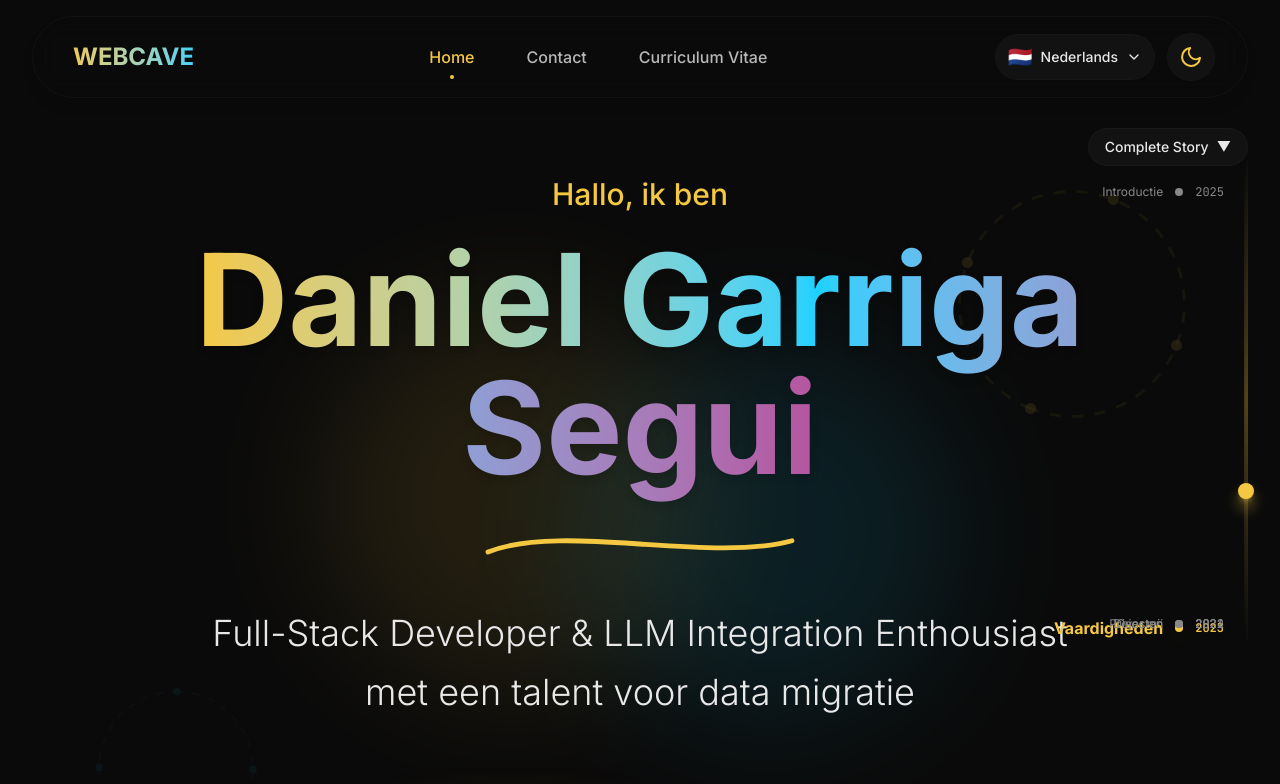
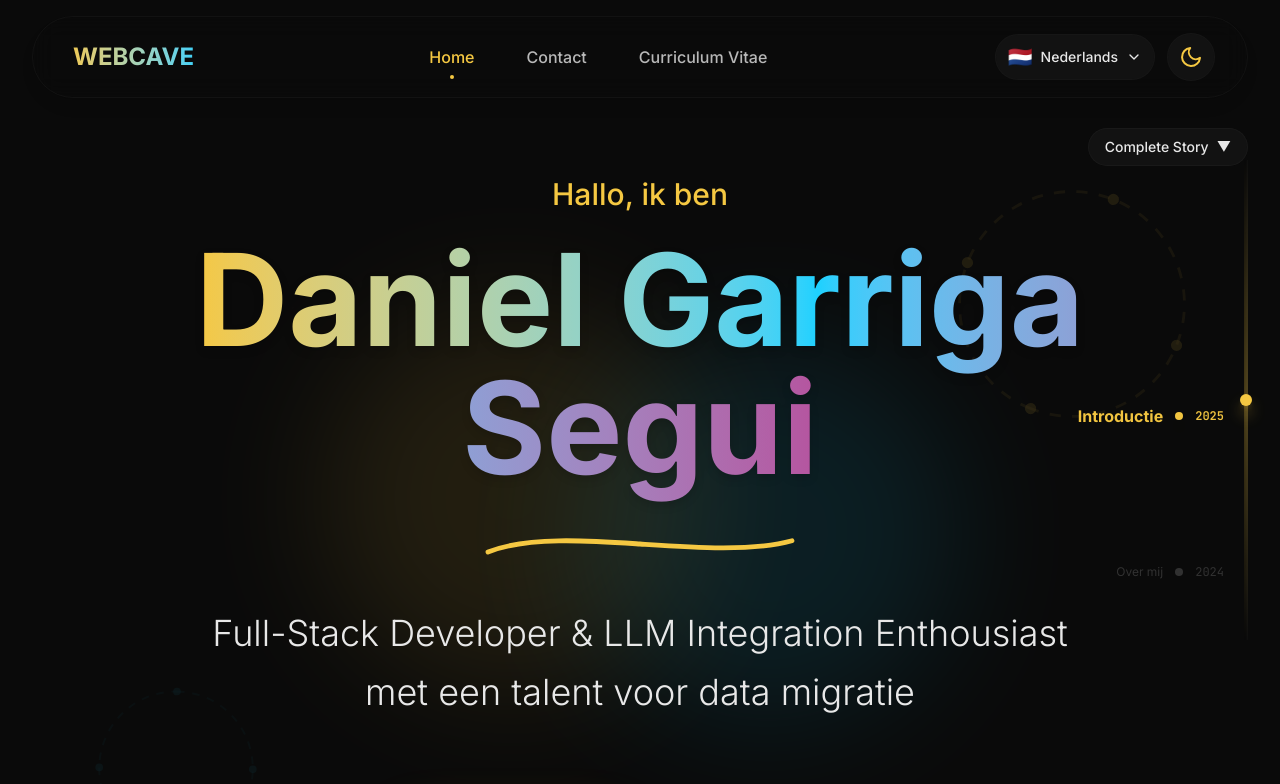
Before and after one commit to DanielGS7/Portfolio, a Next.js app: page /nl in a window 1280 px wide. Shown: the top 784 px of the page. Built offline with nearby package versions, Linux system fonts and the light colour scheme.

Commit message:
feat: redesign timeline with moving phases instead of moving indicator

```diff
--- a/components/ui/timeline-nav.tsx
+++ b/components/ui/timeline-nav.tsx
@@ -1,6 +1,6 @@
 'use client';
 
-import { motion, useScroll, useMotionValue, useSpring } from 'framer-motion';
+import { motion, useScroll, useMotionValue, useSpring, useTransform } from 'framer-motion';
 import { useEffect, useRef, useState } from 'react';
 
 interface TimelineSection {
@@ -17,26 +17,18 @@ interface TimelineNavProps {
 type FilterCategory = 'all' | 'story' | 'education' | 'projects' | 'work';
 
 export function TimelineNav({ sections }: TimelineNavProps) {
-  const [activeSection, setActiveSection] = useState(0);
   const [filter, setFilter] = useState<FilterCategory>('all');
   const [isDropdownOpen, setIsDropdownOpen] = useState(false);
   const timelineRef = useRef<HTMLDivElement>(null);
   const sectionsRef = useRef<HTMLElement[]>([]);
-  const { scrollY } = useScroll();
-
-  // Smooth spring animation for the indicator
-  const indicatorY = useSpring(0, {
-    stiffness: 100,
-    damping: 30,
-    restDelta: 0.001
-  });
+  const [scrollProgress, setScrollProgress] = useState(0);
 
   // Filter sections based on category
   const filteredSections = filter === 'all'
     ? sections
     : sections.filter(s => s.category === filter);
 
-  // Get section elements and calculate positions
+  // Get section elements
   useEffect(() => {
     sectionsRef.current = sections.map(section =>
       document.getElementById(section.id)
@@ -44,83 +36,59 @@ export function TimelineNav({ sections }: TimelineNavProps) {
   }, [sections]);
 
   // Smooth scroll to section
-  const scrollToSection = (sectionId: string, index: number) => {
+  const scrollToSection = (sectionId: string) => {
     const element = document.getElementById(sectionId);
     if (element) {
-      // Calculate the exact position
-      const targetY = element.offsetTop;
-
-      // Use smooth scroll with custom easing
       window.scrollTo({
-        top: targetY,
+        top: element.offsetTop,
         behavior: 'smooth'
       });
-
-      setActiveSection(index);
     }
   };
 
-  // Detect active section and sync indicator position
+  // Track scroll and update phase positions
   useEffect(() => {
     const handleScroll = () => {
-      const scrollPosition = window.scrollY + window.innerHeight / 3;
-      const documentHeight = document.documentElement.scrollHeight - window.innerHeight;
-      const scrollProgress = Math.min(window.scrollY / documentHeight, 1);
+      const scrollY = window.scrollY;
+      const viewportHeight = window.innerHeight;
+      const documentHeight = document.documentElement.scrollHeight;
 
-      // Find active section
-      let newActiveSection = 0;
-      let minDistance = Infinity;
-
-      sectionsRef.current.forEach((element, index) => {
-        if (element) {
-          const rect = element.getBoundingClientRect();
-          const elementCenter = rect.top + rect.height / 2;
-          const viewportCenter = window.innerHeight / 2;
-          const distance = Math.abs(elementCenter - viewportCenter);
-
-          if (distance < minDistance) {
-            minDistance = distance;
-            newActiveSection = index;
-          }
-        }
-      });
-
-      setActiveSection(newActiveSection);
-
-      // Calculate indicator position based on actual scroll progress
-      if (timelineRef.current) {
-        const timelineHeight = timelineRef.current.clientHeight;
-        const newY = scrollProgress * timelineHeight;
-        indicatorY.set(newY);
-      }
+      setScrollProgress(scrollY);
     };
 
     window.addEventListener('scroll', handleScroll, { passive: true });
     handleScroll(); // Initial call
 
     return () => window.removeEventListener('scroll', handleScroll);
-  }, [sections, indicatorY]);
+  }, []);
 
-  // Handle timeline drag
-  const handleDrag = (event: any, info: any) => {
-    if (!timelineRef.current) return;
+  // Calculate position for each phase on the timeline
+  const getPhasePosition = (sectionIndex: number): { y: number; opacity: number } => {
+    if (!timelineRef.current) return { y: 50, opacity: 0 };
 
-    // Get timeline bounds
-    const timelineRect = timelineRef.current.getBoundingClientRect();
-    const timelineHeight = timelineRect.height;
+    const element = sectionsRef.current[sectionIndex];
+    if (!element) return { y: 50, opacity: 0 };
 
-    // Calculate relative Y position within timeline (0 to 1)
-    const relativeY = info.point.y - timelineRect.top;
-    const dragProgress = Math.max(0, Math.min(1, relativeY / timelineHeight));
+    const timelineHeight = timelineRef.current.clientHeight;
+    const viewportHeight = window.innerHeight;
+    const viewportCenter = scrollProgress + viewportHeight / 2;
 
-    // Calculate scroll position
-    const documentHeight = document.documentElement.scrollHeight - window.innerHeight;
-    const targetScroll = dragProgress * documentHeight;
+    // Distance from section center to viewport center
+    const sectionCenter = element.offsetTop + element.offsetHeight / 2;
+    const distanceFromCenter = sectionCenter - viewportCenter;
 
-    window.scrollTo({
-      top: targetScroll,
-      behavior: 'auto' // No smooth during drag
-    });
+    // Map distance to timeline position (center of timeline = 50%)
+    // Normalize by viewport height to get consistent movement
+    const normalizedDistance = distanceFromCenter / viewportHeight;
+    const timelinePosition = 50 + (normalizedDistance * 30); // 30% of timeline per viewport height
+
+    // Calculate opacity based on distance from center (fade at edges)
+    const opacity = Math.max(0, Math.min(1, 1 - Math.abs(timelinePosition - 50) / 50));
+
+    return {
+      y: Math.max(0, Math.min(100, timelinePosition)),
+      opacity
+    };
   };
 
   return (
@@ -183,52 +151,32 @@ export function TimelineNav({ sections }: TimelineNavProps) {
             <div className="absolute inset-0 bg-gradient-to-r from-black/20 via-transparent to-white/10" />
           </div>
 
-          {/* Draggable indicator */}
-          <motion.div
-            drag="y"
-            dragConstraints={timelineRef}
-            dragElastic={0}
-            dragMomentum={false}
-            onDrag={handleDrag}
-            className="absolute left-1/2 -translate-x-1/2 w-4 h-4 rounded-full bg-[rgb(var(--color-primary))] shadow-lg shadow-[rgb(var(--color-primary))] cursor-grab active:cursor-grabbing"
-            style={{
-              top: indicatorY,
-            }}
-            whileHover={{ scale: 1.3 }}
-            whileTap={{ scale: 1.1 }}
-          />
+          {/* Center indicator dot */}
+          <div className="absolute left-1/2 top-1/2 -translate-x-1/2 -translate-y-1/2 w-3 h-3 rounded-full bg-[rgb(var(--color-primary))] shadow-lg shadow-[rgb(var(--color-primary))]" />
 
-          {/* Timeline dates - positioned proportionally */}
+          {/* Timeline phases - moving along the bar */}
           <div className="absolute inset-0">
             {filteredSections.map((section, index) => {
               const globalIndex = sections.findIndex(s => s.id === section.id);
-              const isActive = globalIndex === activeSection;
-
-              // Calculate position based on section position in document
-              const element = sectionsRef.current[globalIndex];
-              const position = element
-                ? (element.offsetTop / (document.documentElement.scrollHeight - window.innerHeight)) * 100
-                : (index / (filteredSections.length - 1)) * 100;
+              const position = getPhasePosition(globalIndex);
 
               return (
                 <motion.button
                   key={section.id}
-                  onClick={() => scrollToSection(section.id, globalIndex)}
+                  onClick={() => scrollToSection(section.id)}
                   className="absolute flex items-center gap-3 cursor-pointer -mx-2 -my-1 px-2 py-1 rounded-lg hover:bg-[rgba(var(--color-primary)/0.1)] transition-all"
                   style={{
-                    top: `${Math.min(95, Math.max(5, position))}%`,
+                    top: `${position.y}%`,
                     right: '1.5rem',
+                    opacity: position.opacity,
                   }}
-                  initial={{ opacity: 0, x: 20 }}
-                  animate={{ opacity: 1, x: 0 }}
-                  transition={{ delay: index * 0.1 }}
                   whileHover={{ x: -5, scale: 1.05 }}
                   whileTap={{ scale: 0.95 }}
                 >
                   {/* Title (left of dot) */}
                   <span
                     className={`text-left transition-all whitespace-nowrap ${
-                      isActive
+                      position.y > 45 && position.y < 55
                         ? 'text-[rgb(var(--color-primary))] font-bold text-base'
                         : 'text-[rgb(var(--text-muted))] text-xs'
                     }`}
@@ -239,7 +187,7 @@ export function TimelineNav({ sections }: TimelineNavProps) {
                   {/* Dot indicator */}
                   <div
                     className={`w-2 h-2 rounded-full transition-all ${
-                      isActive
+                      position.y > 45 && position.y < 55
                         ? 'bg-[rgb(var(--color-primary))] shadow-lg shadow-[rgb(var(--color-primary))]'
                         : 'bg-[rgb(var(--text-muted))]'
                     }`}
@@ -248,7 +196,7 @@ export function TimelineNav({ sections }: TimelineNavProps) {
                   {/* Year (right of dot) */}
                   <span
                     className={`font-mono text-xs ${
-                      isActive
+                      position.y > 45 && position.y < 55
                         ? 'text-[rgb(var(--color-primary))] font-semibold'
                         : 'text-[rgb(var(--text-muted))]'
                     }`}
```
